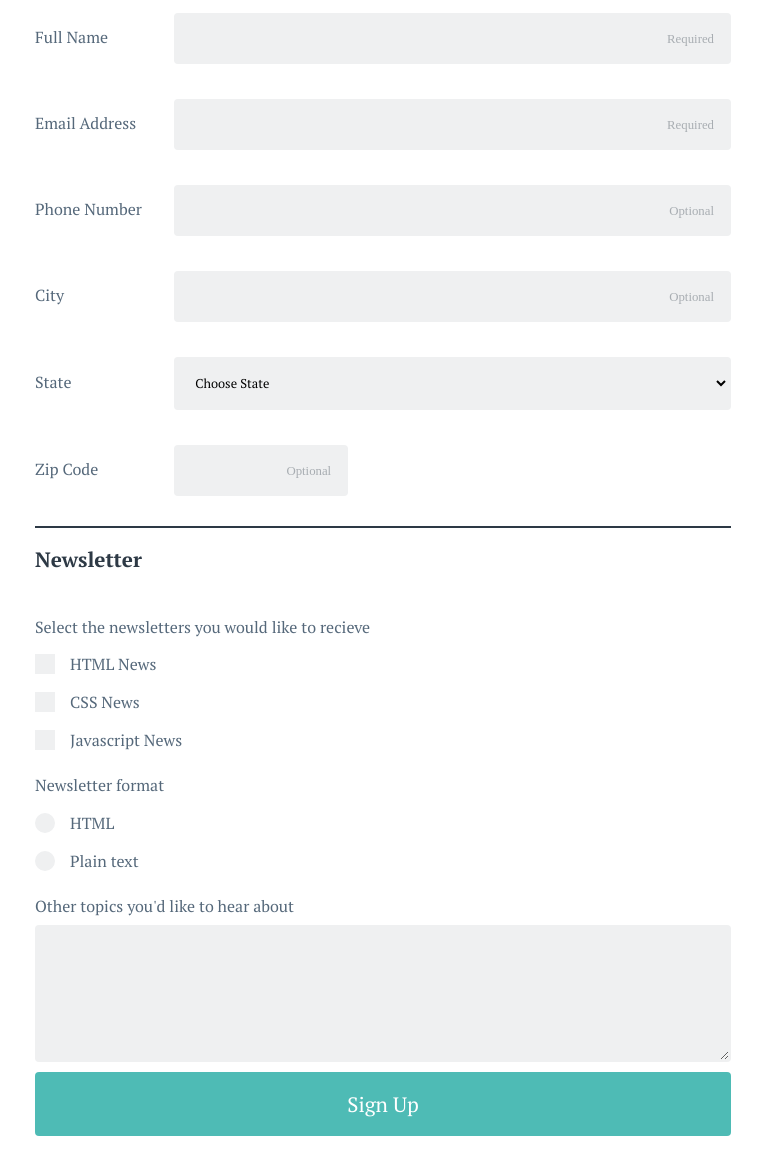
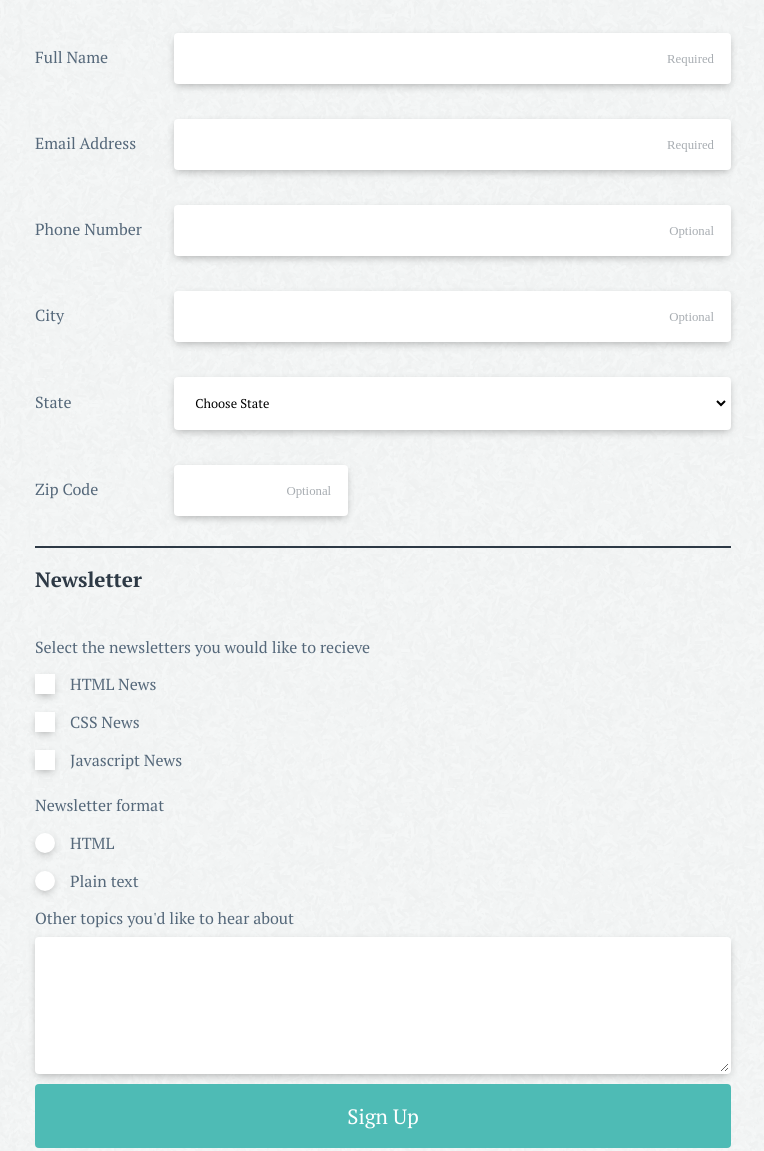
Before and after one commit to shmaoqizheng/techdegree-project-3, a plain HTML site: page index.html in a window 1280 px wide. Shown: the part 266-1417 px from the top of the page, without its empty margins (257-1021 px from the left). Drawn offline with nearby package versions, Linux system fonts and the light colour scheme; a web font is replaced by a local one.

Commit message:
ready for submit

```diff
--- a/css/main.css
+++ b/css/main.css
@@ -3,6 +3,10 @@
   font-size: 16px;
   box-sizing: border-box;
   -webkit-box-sizing:border-box;
+}
+
+body {
+  background: url('../src/paper_fibers.png');
 }
 
 p {
@@ -20,12 +24,19 @@ legend {
   font-size: 1.3em;
   color: #2D3945;
   font-weight: bold;
+  display: block;
 }
 
-legend + * {
+fieldset:first-child,
+.newsletter {
   -webkit-margin-top-collapse: separate;
-  margin-top: 110px;
+  margin-top: 20px;
 }
+
+/* .newsletter {
+  -webkit-margin-top-collapse: separate;
+  margin-top: 20px;
+} */
 
 fieldset {
   border: 0px;
@@ -66,7 +77,8 @@ textarea {
   font-size: 0.8em;
   padding: 15px 15px;
   border: 2px solid transparent;
-  background: #EFF0F1;
+  background: #fff;
+  box-shadow: 0 3px 9px -2px rgba(0, 0, 0, 0.3);
 }
 
 .contact .input-group {
@@ -105,13 +117,14 @@ input[type="checkbox"],
 input[type="radio"] {
   -webkit-appearance: none;
   padding: 6px;
-  background: #EFF0F1;
-  border: 4px solid #EFF0F1;
+  background: #fff;
+  border: 4px solid #fff;
+  box-shadow: 0 3px 9px -2px rgba(0, 0, 0, 0.3);
 }
 
 input[type="checkbox"]:focus,
 input[type="radio"]:focus {
-  border: 4px solid #EFF0F1;
+  border: 4px solid #fff;
 }
 
 input[type="checkbox"]:checked,
@@ -143,7 +156,7 @@ input:focus::-webkit-input-placeholder {
 
 .banner {
   text-align: center;
-  background: rgb(53, 53, 53);
+  background: #2D3945;
 }
 
 .banner h1 {
--- a/index.html
+++ b/index.html
@@ -33,7 +33,7 @@
                 </div>
                 <div class="input-group">
                     <label for="phone">Phone Number</label>
-                    <input type="text" id="phone" name="phone" placeholder="Optional">
+                    <input type="phone" id="phone" name="phone" placeholder="Optional">
                 </div>
                 <div class="input-group">
                     <label for="city">City</label>
@@ -66,14 +66,12 @@
                 </div>
                 <p>Newsletter format</p>
                 <div class="input-group">
-                    <input type="radio" id="formatHtml" name="news_format" value="html"><label for="formatHtml"></label><label
-                        for="formatHtml">HTML</label>
+                    <input type="radio" id="formatHtml" name="news_format" value="html"><label for="formatHtml">HTML</label>
                 </div>
                 <div class="input-group">
-                    <input type="radio" id="formatPlain" name="news_format" value="plain"><label for="formatPlain"></label><label
-                        for="formatPlain">Plain text</label><br>
+                    <input type="radio" id="formatPlain" name="news_format" value="plain"><label for="formatPlain">Plain text</label><br>
                 </div>
-                <p>Other topics you'd like to hear about</p>
+                <label for="comment">Other topics you'd like to hear about</label>
                 <textarea name="comment" id="comment" rows="8"></textarea>
                 <button type="submit" name="signup">Sign Up</button>
             </fieldset>
```
Also changed, not shown: src/paper_fibers.png (added).
